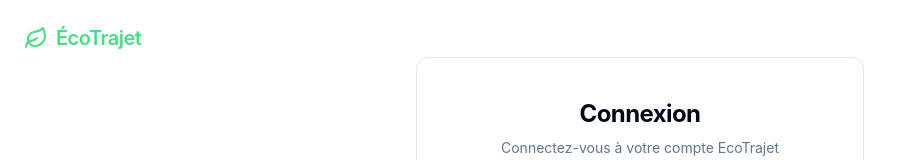
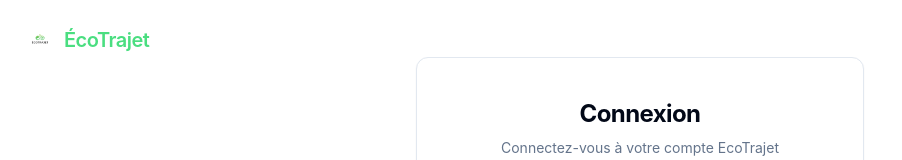
Before and after one commit to Dev-Projets-Innovants/ecotrajet, a React (Vite) app: page /signin in a window 1280 px wide. Shown: the top 160 px of the page, without its empty margins (0-902 px from the left). Built offline with nearby package versions, Linux system fonts and the light colour scheme.

Commit message:
Update: Login/Signup page logo
Update the logo on the login and signup pages to match the new branding and ensure consistent design across the application.

```diff
--- a/src/components/auth/AuthLayout.tsx
+++ b/src/components/auth/AuthLayout.tsx
@@ -1,7 +1,6 @@
 
 import React from "react";
 import { Link } from "react-router-dom";
-import { Leaf } from "lucide-react";
 
 interface AuthLayoutProps {
   children: React.ReactNode;
@@ -15,7 +14,11 @@ const AuthLayout: React.FC<AuthLayoutProps> = ({ children, title, subtitle }) =>
       <div className="flex min-h-screen flex-col items-center justify-center p-4 sm:p-6 md:p-10">
         <div className="absolute top-6 left-6">
           <Link to="/" className="flex items-center space-x-2 text-eco-green">
-            <Leaf className="h-6 w-6 transition-transform duration-500 hover:rotate-12" />
+            <img
+              src="/lovable-uploads/fc091af3-d175-476f-ac30-141c16238a09.png"
+              alt="ÉcoTrajet Logo"
+              className="h-8 w-8 transition-transform duration-500 hover:rotate-12"
+            />
             <span className="text-xl font-semibold tracking-tight">ÉcoTrajet</span>
           </Link>
         </div>
--- a/src/components/auth/UserAuthDialog.tsx
+++ b/src/components/auth/UserAuthDialog.tsx
@@ -10,7 +10,7 @@ import {
   DialogFooter,
 } from "@/components/ui/dialog";
 import { Button } from "@/components/ui/button";
-import { Leaf, LogIn, UserPlus } from "lucide-react";
+import { LogIn, UserPlus } from "lucide-react";
 
 interface UserAuthDialogProps {
   open: boolean;
@@ -34,7 +34,11 @@ const UserAuthDialog = ({
       <DialogContent className="sm:max-w-md">
         <DialogHeader>
           <div className="mx-auto flex h-12 w-12 items-center justify-center rounded-full bg-eco-light-green mb-4">
-            <Leaf className="h-6 w-6 text-eco-green" />
+            <img
+              src="/lovable-uploads/fc091af3-d175-476f-ac30-141c16238a09.png"
+              alt="ÉcoTrajet Logo"
+              className="h-8 w-8"
+            />
           </div>
           <DialogTitle className="text-center">{title}</DialogTitle>
           <DialogDescription className="text-center">
--- a/src/pages/admin/AdminSignIn.tsx
+++ b/src/pages/admin/AdminSignIn.tsx
@@ -18,7 +18,7 @@ import { useNavigate } from 'react-router-dom';
 import { z } from 'zod';
 import { useForm } from 'react-hook-form';
 import { zodResolver } from '@hookform/resolvers/zod';
-import { Leaf, Lock } from 'lucide-react';
+import { Lock } from 'lucide-react';
 import { Button } from "@/components/ui/button";
 import { Input } from "@/components/ui/input";
 import {
@@ -95,7 +95,11 @@ const AdminSignIn: React.FC = () => {
         {/* En-tête de page */}
         <div className="flex flex-col items-center text-center">
           <div className="flex items-center text-eco-green mb-2">
-            <Leaf className="h-8 w-8 mr-2" />
+            <img
+              src="/lovable-uploads/fc091af3-d175-476f-ac30-141c16238a09.png"
+              alt="ÉcoTrajet Logo"
+              className="h-8 w-8 mr-2"
+            />
             <span className="text-2xl font-bold">ÉcoTrajet</span>
           </div>
           <h2 className="mt-6 text-3xl font-bold text-gray-900 dark:text-white">
```
